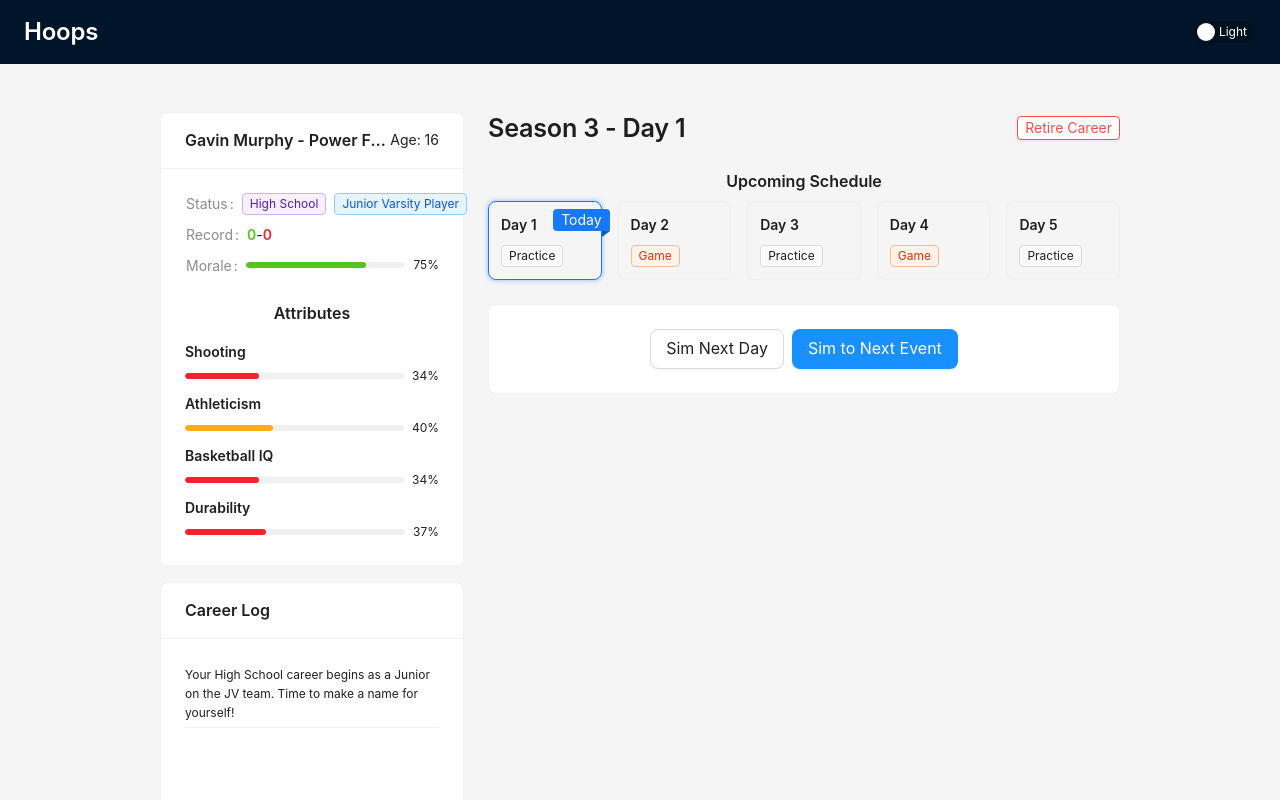
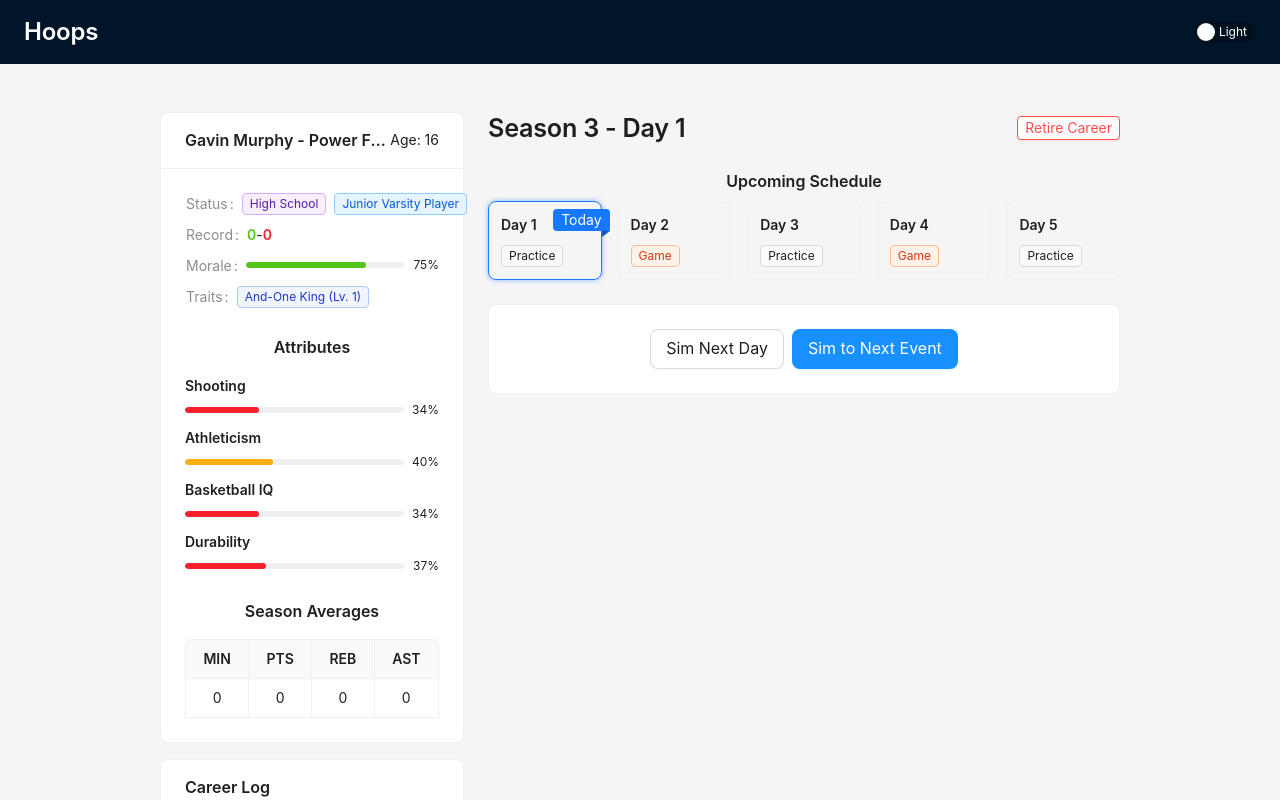
Before and after one commit to dsull29/hoops, a React (Vite) app: page / in a window 1280 px wide. Both pictures are taken after a click on the button "Start New Career". Shown: the top 800 px of the page. Built offline with nearby package versions, Linux system fonts and the light colour scheme.

Commit message:
feat: Enhance player stats display with traits and season averages table

```diff
--- a/src/components/PlayerStatsDisplay.tsx
+++ b/src/components/PlayerStatsDisplay.tsx
@@ -1,4 +1,6 @@
-import { Card, Descriptions, Progress, Space, Tag, Typography } from 'antd';
+import { Card, Descriptions, Progress, Space, Table, Tag, Tooltip, Typography } from 'antd';
+import type { ColumnsType } from 'antd/es/table';
+import { TRAIT_DEFINITIONS } from '../gameLogic/traits';
 import type { Player } from '../types';
 
 const { Title, Text } = Typography;
@@ -7,18 +9,68 @@ interface PlayerStatsDisplayProps {
   player: Player;
 }
 
+interface SeasonTotalDataItem {
+  key: string;
+  MIN: number;
+  PTS: number;
+  REB: number;
+  AST: number;
+}
+
+
 export const PlayerStatsDisplay: React.FC<PlayerStatsDisplayProps> = ({ player }) => {
   if (!player) {
     return <Card>Loading player data...</Card>;
   }
 
-  const { stats } = player;
+  const { stats, traits, schedule } = player;
 
   const getStatColor = (value: number) => {
-    if (value < 40) return '#f5222d'; // Red
-    if (value < 70) return '#faad14'; // Yellow
-    return '#52c41a'; // Green
+    if (value < 40) return '#f5222d';
+    if (value < 70) return '#faad14';
+    return '#52c41a';
   };
+
+  const renderTraits = () => {
+    if (!traits || traits.size === 0) {
+      return <Text type="secondary">None</Text>;
+    }
+    return Array.from(traits.entries()).map(([traitName, level]) => {
+      const traitDef = TRAIT_DEFINITIONS.get(traitName);
+      const levelDef = traitDef?.levels.find(l => l.level === level);
+      const description = levelDef ? levelDef.description : traitDef?.levels[0].description;
+
+      return (
+        <Tooltip key={traitName} title={description}>
+          <Tag color="geekblue" style={{ marginRight: 3, marginBottom: 3 }}>
+            {traitName} (Lv. {level})
+          </Tag>
+        </Tooltip>
+      );
+    });
+  };
+
+  const seasonTotals = schedule.schedule.reduce(
+    (acc, day) => {
+      if (day.gameResult) {
+        acc.MIN += day.gameResult.playerStats.minutes;
+        acc.PTS += day.gameResult.playerStats.points;
+        acc.REB += day.gameResult.playerStats.rebounds;
+        acc.AST += day.gameResult.playerStats.assists;
+      }
+      return acc;
+    },
+    { MIN: 0, PTS: 0, REB: 0, AST: 0 }
+  );
+
+  const seasonTotalColumns: ColumnsType<SeasonTotalDataItem> = [
+    { title: 'MIN', dataIndex: 'MIN', key: 'MIN', align: 'center' },
+    { title: 'PTS', dataIndex: 'PTS', key: 'PTS', align: 'center' },
+    { title: 'REB', dataIndex: 'REB', key: 'REB', align: 'center' },
+    { title: 'AST', dataIndex: 'AST', key: 'AST', align: 'center' },
+  ];
+
+  const seasonTotalData: SeasonTotalDataItem[] = [{ key: 'totals', ...seasonTotals }];
 
   return (
     <Card
@@ -26,12 +78,12 @@ export const PlayerStatsDisplay: React.FC<PlayerStatsDisplayProps> = ({ player }
       extra={<Text>Age: {player.age}</Text>}
       style={{ marginBottom: 16 }}
     >
-      <Descriptions size='small' column={1} style={{ marginBottom: 16 }}>
-        <Descriptions.Item label='Status'>
-          <Tag color='purple'>{player.gameMode}</Tag>
-          <Tag color='blue'>{player.currentRole}</Tag>
+      <Descriptions size="small" column={1} style={{ marginBottom: 16 }}>
+        <Descriptions.Item label="Status">
+          <Tag color="purple">{player.gameMode}</Tag>
+          <Tag color="blue">{player.currentRole}</Tag>
         </Descriptions.Item>
-        <Descriptions.Item label='Record'>
+        <Descriptions.Item label="Record">
           <Text strong style={{ color: '#52c41a' }}>
             {player.schedule.wins}
           </Text>{' '}
@@ -40,8 +92,16 @@ export const PlayerStatsDisplay: React.FC<PlayerStatsDisplayProps> = ({ player }
             {player.schedule.losses}
           </Text>
         </Descriptions.Item>
-        <Descriptions.Item label='Morale'>
-          <Progress percent={stats.morale} size="small" status="active" strokeColor={getStatColor(stats.morale)} />
+        <Descriptions.Item label="Morale">
+          <Progress
+            percent={stats.morale}
+            size="small"
+            status="active"
+            strokeColor={getStatColor(stats.morale)}
+          />
+        </Descriptions.Item>
+        <Descriptions.Item label="Traits" span={1}>
+          {renderTraits()}
         </Descriptions.Item>
       </Descriptions>
 
@@ -55,17 +115,41 @@ export const PlayerStatsDisplay: React.FC<PlayerStatsDisplayProps> = ({ player }
         </div>
         <div>
           <Text strong>Athleticism</Text>
-          <Progress percent={stats.athleticism} size="small" strokeColor={getStatColor(stats.athleticism)} />
+          <Progress
+            percent={stats.athleticism}
+            size="small"
+            strokeColor={getStatColor(stats.athleticism)}
+          />
         </div>
         <div>
           <Text strong>Basketball IQ</Text>
-          <Progress percent={stats.basketballIQ} size="small" strokeColor={getStatColor(stats.basketballIQ)} />
+          <Progress
+            percent={stats.basketballIQ}
+            size="small"
+            strokeColor={getStatColor(stats.basketballIQ)}
+          />
         </div>
         <div>
           <Text strong>Durability</Text>
-          <Progress percent={stats.durability} size="small" strokeColor={getStatColor(stats.durability)} />
+          <Progress
+            percent={stats.durability}
+            size="small"
+            strokeColor={getStatColor(stats.durability)}
+          />
         </div>
       </Space>
+
+      <Title level={5} style={{ textAlign: 'center', marginTop: 24, marginBottom: 16 }}>
+        Season Averages
+      </Title>
+      <Table
+        columns={seasonTotalColumns}
+        dataSource={seasonTotalData}
+        pagination={false}
+        size='small'
+        bordered
+      />
+
     </Card>
   );
 };
--- a/src/gameLogic/contextualEvents/highSchool/hsSeniorEvents.ts
+++ b/src/gameLogic/contextualEvents/highSchool/hsSeniorEvents.ts
@@ -129,54 +129,54 @@ export const hsSeniorEvents: GameEvent[] = [
       },
     ],
   },
-  {
-    id: 'hs_senior_scholarship_offer',
-    title: 'A Scholarship Offer!',
-    description:
-      "A coach from a Division II school calls you personally. They're impressed with your tape and are offering you a partial scholarship.",
-    type: 'contextual',
-    choices: [
-      {
-        id: 'accept_D2_offer',
-        text: 'This is a dream come true!',
-        action: (p: Player) => {
-          if (p.traits.includes('College Bound (D-II)')) {
-            p.stats.morale = clamp(p.stats.morale + 5, 0, MAX_MORALE);
-            return {
-              updatedPlayer: p,
-              outcomeMessage:
-                'Another school showing interest! It feels good to be wanted. Morale +5.',
-            };
-          }
-          p.stats.morale = clamp(p.stats.morale + 20, 0, MAX_MORALE);
-          p.traits.push('College Bound (D-II)');
-          return {
-            updatedPlayer: p,
-            outcomeMessage:
-              'You have a confirmed path to play college basketball! The weight off your shoulders is immense. Morale +20, Gained Trait: College Bound (D-II).',
-          };
-        },
-      },
-      {
-        id: 'wait_for_better',
-        text: 'Thank them, but hold out for a D-I offer.',
-        action: (p: Player) => {
-          const professionalismGain = Math.random() < 0.6 ? 1 : 2;
-          const moraleGain = Math.random() < 0.6 ? 5 : 3;
-          p.stats.professionalism = clamp(
-            p.stats.professionalism + professionalismGain,
-            MIN_STAT_VALUE,
-            MAX_STAT_VALUE
-          );
-          p.stats.morale = clamp(p.stats.morale + moraleGain, 0, MAX_MORALE);
-          return {
-            updatedPlayer: p,
-            outcomeMessage: `You bet on yourself. It’s a risky move, but you believe in your talent. Professionalism +${professionalismGain}, Morale +${moraleGain}.`,
-          };
-        },
-      },
-    ],
-  },
+  // {
+  //   id: 'hs_senior_scholarship_offer',
+  //   title: 'A Scholarship Offer!',
+  //   description:
+  //     "A coach from a Division II school calls you personally. They're impressed with your tape and are offering you a partial scholarship.",
+  //   type: 'contextual',
+  //   choices: [
+  //     {
+  //       id: 'accept_D2_offer',
+  //       text: 'This is a dream come true!',
+  //       action: (p: Player) => {
+  //         if (p.traits.has('College Bound (D-II)')) {
+  //           p.stats.morale = clamp(p.stats.morale + 5, 0, MAX_MORALE);
+  //           return {
+  //             updatedPlayer: p,
+  //             outcomeMessage:
+  //               'Another school showing interest! It feels good to be wanted. Morale +5.',
+  //           };
+  //         }
+  //         p.stats.morale = clamp(p.stats.morale + 20, 0, MAX_MORALE);
+  //         p.traits.set('College Bound (D-II)', 1);
+  //         return {
+  //           updatedPlayer: p,
+  //           outcomeMessage:
+  //             'You have a confirmed path to play college basketball! The weight off your shoulders is immense. Morale +20, Gained Trait: College Bound (D-II).',
+  //         };
+  //       },
+  //     },
+  //     {
+  //       id: 'wait_for_better',
+  //       text: 'Thank them, but hold out for a D-I offer.',
+  //       action: (p: Player) => {
+  //         const professionalismGain = Math.random() < 0.6 ? 1 : 2;
+  //         const moraleGain = Math.random() < 0.6 ? 5 : 3;
+  //         p.stats.professionalism = clamp(
+  //           p.stats.professionalism + professionalismGain,
+  //           MIN_STAT_VALUE,
+  //           MAX_STAT_VALUE
+  //         );
+  //         p.stats.morale = clamp(p.stats.morale + moraleGain, 0, MAX_MORALE);
+  //         return {
+  //           updatedPlayer: p,
+  //           outcomeMessage: `You bet on yourself. It’s a risky move, but you believe in your talent. Professionalism +${professionalismGain}, Morale +${moraleGain}.`,
+  //         };
+  //       },
+  //     },
+  //   ],
+  // },
   {
     id: 'hs_senior_yearbook',
     title: 'Yearbook Signing',
--- a/src/gameLogic/playerGameStats.ts
+++ b/src/gameLogic/playerGameStats.ts
@@ -1,56 +1,8 @@
 import type { GameMode, GameStatLine, Player, PlayerRole } from '../types';
 import { clamp } from '../utils';
-
-const BASE_MINUTES: Record<GameMode, Partial<Record<PlayerRole, number>>> = {
-  'High School': {
-    'Junior Varsity Player': 14,
-    'Varsity Rotation': 18,
-    'Varsity Starter': 24,
-    'Team Captain': 26,
-    'District Star': 28,
-    'All-State Contender': 30,
-    'All-American Prospect': 32,
-  },
-  College: {
-    'Walk-On Hopeful': 5,
-    'Practice Squad Player': 0,
-    'Bench Warmer': 8,
-    'End of Bench Specialist': 10,
-    'Rotation Player': 18,
-    'Key Substitute (6th Man)': 24,
-    Starter: 28,
-    'Conference Star': 32,
-    'All-American Candidate': 34,
-    'Top Draft Prospect': 30,
-  },
-  Professional: {
-    'Undrafted Free Agent': 4,
-    'G-League Assignee': 30,
-    'Two-Way Contract Player': 8,
-    'End of Bench Pro': 10,
-    'Rotation Contributor': 18,
-    'Valuable Sixth Man': 26,
-    'Starting Caliber Player': 30,
-    'Established Star': 34,
-    'All-Star Level Player': 35,
-    'All-League Player': 36,
-    'MVP Candidate': 37,
-  },
-};
-
-const MAX_GAME_MINUTES: Record<GameMode, number> = {
-  'High School': 32,
-  College: 40,
-  Professional: 48,
-};
-const ATTRIBUTE_BASELINE_EXPECTATION: Record<GameMode, number> = {
-  'High School': 45,
-  College: 60,
-  Professional: 75,
-};
+import { TRAIT_DEFINITIONS } from './traits';
 
 const getRoleMultiplier = (gameMode: GameMode, role: PlayerRole): number => {
-  console.log(`Calculating role multiplier for game mode: ${gameMode}, role: ${role}`);
   if (
     role.includes('Star') ||
     role.includes('All-American') ||
@@ -74,17 +26,44 @@ const getGameModeStatScale = (gameMode: GameMode): number => {
   return 0.7;
 };
 
-// FIX: Added the 'export' keyword to make this function available for import in other files.
 export const generatePlayerGameStats = (
   player: Player
 ): { statLine: GameStatLine; teamWon: boolean } => {
-  const { stats, position, gameMode, currentRole } = player;
+  const { stats, position, gameMode, currentRole, traits } = player;
   const roleMultiplier = getRoleMultiplier(gameMode, currentRole);
   const modeScale = getGameModeStatScale(gameMode);
   const durabilityFactor = 1 + (stats.durability - 50) / 100;
 
+  // --- FIX: Apply GAME_PERFORMANCE trait effects ---
+  let pointsMultiplier = 1;
+  let assistsMultiplier = 1;
+  let reboundsMultiplier = 1;
+  let winChanceBonus = 0;
+
+  for (const [traitName, level] of traits.entries()) {
+    const traitDef = TRAIT_DEFINITIONS.get(traitName);
+    // FIX: Add a guard clause to ensure traitDef is not undefined before use.
+    if (!traitDef) continue;
+
+    const levelDef = traitDef.levels.find((l) => l.level === level);
+    if (!levelDef || traitDef.category !== 'GAME_PERFORMANCE') continue;
+
+    const { effects } = levelDef;
+    if (effects.performanceMultiplier) {
+      if (effects.performanceMultiplier.stat === 'points')
+        pointsMultiplier *= effects.performanceMultiplier.multiplier;
+      if (effects.performanceMultiplier.stat === 'assists')
+        assistsMultiplier *= effects.performanceMultiplier.multiplier;
+      if (effects.performanceMultiplier.stat === 'rebounds')
+        reboundsMultiplier *= effects.performanceMultiplier.multiplier;
+    }
+    if (effects.winChanceBonus) {
+      winChanceBonus += effects.winChanceBonus;
+    }
+  }
+  // --- END FIX ---
+
   let baseMinutesForRole = BASE_MINUTES[gameMode]?.[currentRole] ?? 12;
-
   const averageKeyAttributes = (stats.shooting + stats.athleticism + stats.basketballIQ) / 3;
   const modeAttributeBaseline = ATTRIBUTE_BASELINE_EXPECTATION[gameMode];
   const attributeDifference = averageKeyAttributes - modeAttributeBaseline;
@@ -132,6 +111,7 @@ export const generatePlayerGameStats = (
         (stats.shooting / 50) *
         roleMultiplier *
         durabilityFactor *
+        pointsMultiplier *
         (0.7 + Math.random() * 0.6)
     );
     rebounds = Math.floor(
@@ -141,6 +121,7 @@ export const generatePlayerGameStats = (
         (stats.athleticism / 55) *
         roleMultiplier *
         durabilityFactor *
+        reboundsMultiplier *
         (0.7 + Math.random() * 0.6)
     );
     assists = Math.floor(
@@ -150,6 +131,7 @@ export const generatePlayerGameStats = (
         (stats.basketballIQ / 60) *
         roleMultiplier *
         durabilityFactor *
+        assistsMultiplier *
         (0.7 + Math.random() * 0.6)
     );
   }
@@ -168,7 +150,58 @@ export const generatePlayerGameStats = (
     4;
 
   const winChance =
-    0.45 + stats.basketballIQ / 500 + stats.professionalism / 600 + gameImpactScore / 200;
+    0.45 +
+    stats.basketballIQ / 500 +
+    stats.professionalism / 600 +
+    gameImpactScore / 200 +
+    winChanceBonus;
   const teamWon = Math.random() < clamp(winChance, 0.05, 0.95);
   return { statLine: resultStatLine, teamWon: teamWon };
 };
+
+const BASE_MINUTES: Record<GameMode, Partial<Record<PlayerRole, number>>> = {
+  'High School': {
+    'Junior Varsity Player': 14,
+    'Varsity Rotation': 18,
+    'Varsity Starter': 24,
+    'Team Captain': 26,
+    'District Star': 28,
+    'All-State Contender': 30,
+    'All-American Prospect': 32,
+  },
+  College: {
+    'Walk-On Hopeful': 5,
+    'Practice Squad Player': 0,
+    'Bench Warmer': 8,
+    'End of Bench Specialist': 10,
+    'Rotation Player': 18,
+    'Key Substitute (6th Man)': 24,
+    Starter: 28,
+    'Conference Star': 32,
+    'All-American Candidate': 34,
+    'Top Draft Prospect': 30,
+  },
+  Professional: {
+    'Undrafted Free Agent': 4,
+    'G-League Assignee': 30,
+    'Two-Way Contract Player': 8,
+    'End of Bench Pro': 10,
+    'Rotation Contributor': 18,
+    'Valuable Sixth Man': 26,
+    'Starting Caliber Player': 30,
+    'Established Star': 34,
+    'All-Star Level Player': 35,
+    'All-League Player': 36,
+    'MVP Candidate': 37,
+  },
+};
+const MAX_GAME_MINUTES: Record<GameMode, number> = {
+  'High School': 32,
+  College: 40,
+  Professional: 48,
+};
+const ATTRIBUTE_BASELINE_EXPECTATION: Record<GameMode, number> = {
+  'High School': 45,
+  College: 60,
+  Professional: 75,
+};
--- a/src/gameLogic/playerLogic.ts
+++ b/src/gameLogic/playerLogic.ts
@@ -1,18 +1,17 @@
 import { MAX_STAT_VALUE, MIN_STAT_VALUE } from '../constants';
-import type { Player } from '../types';
+import type { Player, PlayerTrait } from '../types';
 import { clamp, getRandomName, getRandomPosition } from '../utils/index';
 import { generateSeasonSchedule } from './seasonLogic';
+import { TRAIT_DEFINITIONS, TraitCategory } from './traits';
 
 export const createInitialPlayer = (metaSkillPoints: number = 0): Player => {
   const validMetaPoints =
     typeof metaSkillPoints === 'number' && !isNaN(metaSkillPoints) ? metaSkillPoints : 0;
 
-  // FIX: Drastically reduced the bonus from legacy points and added a cap.
-  const legacyBonus = Math.min(20, Math.floor(validMetaPoints / 15)); // Cap the bonus at +20
+  const legacyBonus = Math.min(20, Math.floor(validMetaPoints / 15));
   const baseStat = 35 + legacyBonus;
 
   const initialSchedule = generateSeasonSchedule('High School', 3);
-
   const careerLog = [
     'Your High School career begins as a Junior on the JV team. Time to make a name for yourself!',
   ];
@@ -22,13 +21,7 @@ export const createInitialPlayer = (metaSkillPoints: number = 0): Player => {
     );
   }
 
-  return {
-    name: getRandomName(),
-    position: getRandomPosition(),
-    age: 16,
-    gameMode: 'High School',
-    currentRole: 'Junior Varsity Player',
-    stats: {
+  const stats = {
     shooting: clamp(
       baseStat + Math.floor(Math.random() * 15) - 7,
       MIN_STAT_VALUE,
@@ -49,15 +42,55 @@ export const createInitialPlayer = (metaSkillPoints: number = 0): Player => {
     durability: clamp(25 + Math.floor(Math.random() * 20), MIN_STAT_VALUE, MAX_STAT_VALUE),
     morale: 75,
     skillPoints: validMetaPoints,
-    },
-    traits: [],
+  };
+
+  const startingTraits = new Map<PlayerTrait, number>();
+
+  // --- FIX: Randomly assign traits and apply STAT_BOOST effects ---
+  const possibleTraits = Array.from(TRAIT_DEFINITIONS.values());
+  const traitRoll = Math.random();
+
+  if (traitRoll < 1.0) {
+    // 30% chance of getting a starting trait
+    let assigned = false;
+    while (!assigned) {
+      const randomTraitDef = possibleTraits[Math.floor(Math.random() * possibleTraits.length)];
+      if (randomTraitDef.category !== TraitCategory.CAREER_PROGRESSION) {
+        startingTraits.set(randomTraitDef.name, 1);
+        careerLog.push(
+          `--- You start your career with a natural gift: ${randomTraitDef.name}! ---`
+        );
+
+        // Apply STAT_BOOST effects immediately
+        const level1 = randomTraitDef.levels[0];
+        if (level1.effects.statBoost) {
+          const { stat, value } = level1.effects.statBoost;
+          stats[stat] = clamp(stats[stat] + value, MIN_STAT_VALUE, MAX_STAT_VALUE);
+          careerLog.push(
+            `--- Your "${randomTraitDef.name}" trait gives you +${value} ${stat}! ---`
+          );
+        }
+
+        assigned = true;
+      }
+    }
+  }
+
+  return {
+    name: getRandomName(),
+    position: getRandomPosition(),
+    age: 16,
+    gameMode: 'High School',
+    currentRole: 'Junior Varsity Player',
+    stats,
+    traits: startingTraits,
     currentSeason: 3,
     currentSeasonInMode: 3,
     currentDayInSeason: 1,
     totalDaysPlayed: 0,
     schedule: initialSchedule,
     careerOver: false,
-    careerLog: careerLog,
+    careerLog,
   };
 };
 
```
Lines whose indentation alone changed are shown as unchanged.
